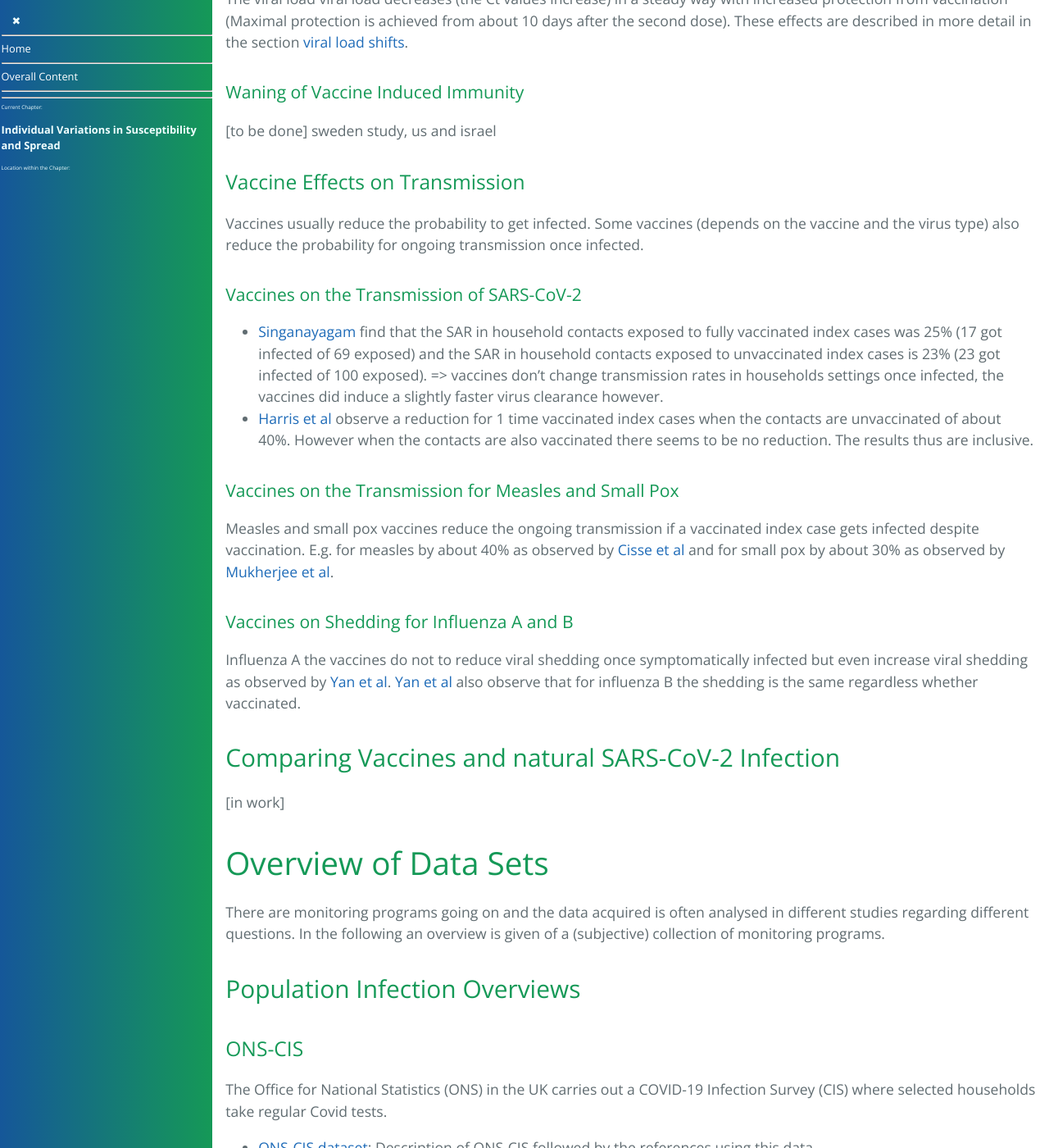
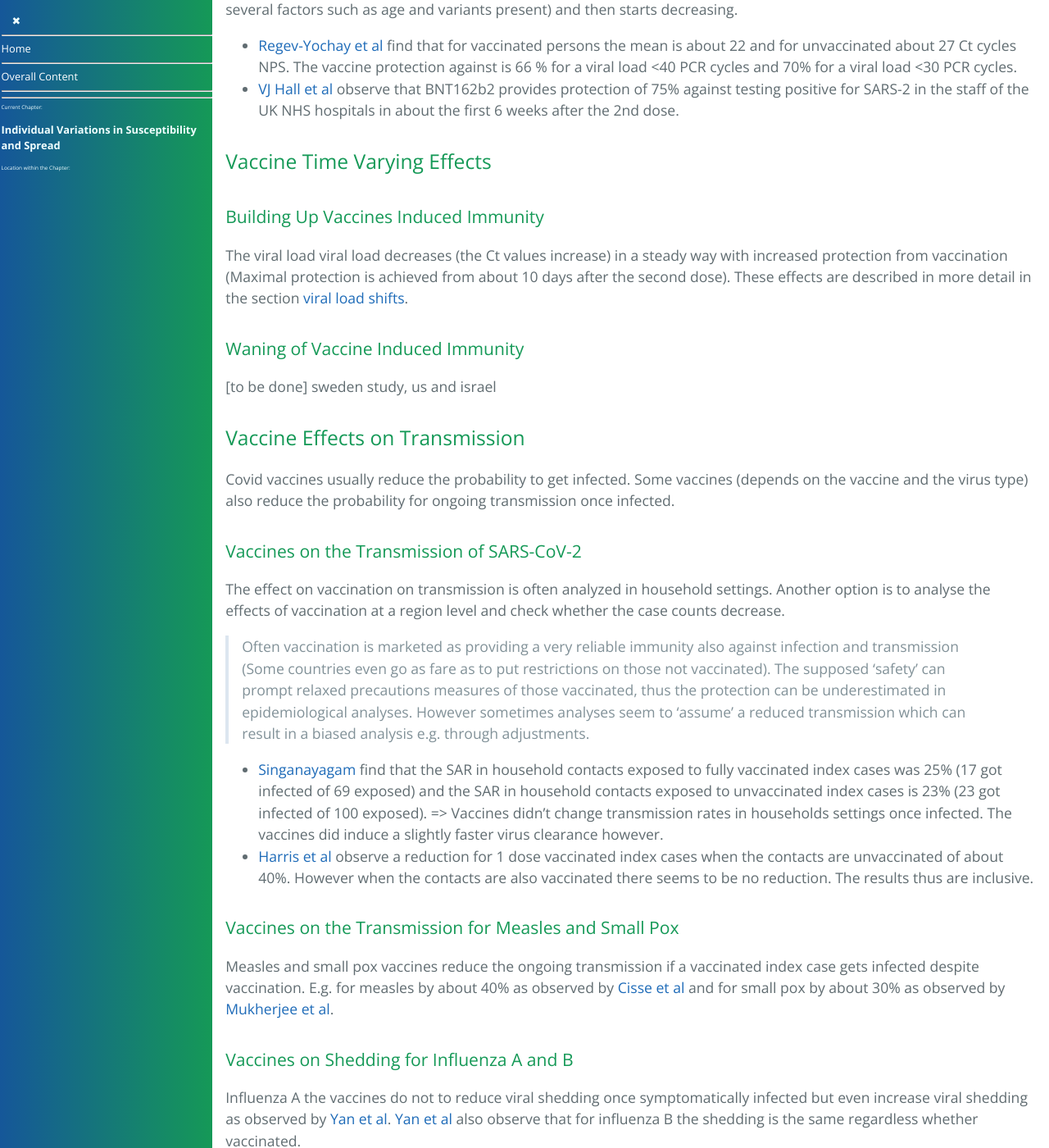
Before and after one commit to forestgrape/coronavirus, a Jekyll site: the page built from 5_epidemiological/individual_susceptibility_and_transmission.md, in a window 1280 px wide and 1400 px high, scrolled down 19494 px. Shown: the whole window at 82% size. Built offline with Jekyll 4.4.1, drawn with Linux system fonts in a browser that asks for light colours; our own code applies the rules of GitHub Pages for plain Markdown files; some of the changed text lies outside the part shown.

Commit message:
some notes on reinfection added

```diff
--- a/5_epidemiological/individual_susceptibility_and_transmission.md
+++ b/5_epidemiological/individual_susceptibility_and_transmission.md
@@ -371,8 +371,17 @@
 ## Effects of Acquired Immunity
 
 ### Effects of Natural Infection
+
+#### Reinfection in Hospital Cohort Studies
 * [Lumley et al](#summary-lumley-march-21) observe a protection of 85% against testing positive for staff in the Oxford Uni hospitals.
 * [VJ Hall et al](#summary-vj-hall-april-21) observe a protection of 85% against testing positive at NHS hospitals in the UK.
+
+#### Reinfection in Population Cohort Studies
+* [Chemaitelly et al](#summary-chemaitelly) find a protection of 92.3% (95% CI, 90.3 to 93.8) for the beta variant and a protection 97.6% (95% CI, 95.7 to 98.7) for the alpha variant in a case matched retrospective cohort study in Qatar.
+* [Hanson](#hansen) observe the following protection against reinfection in a national cohort study in Denmark:
+  * General population: 78·8% (95% CI 74·9–82·1)
+  * 65 years and older: 47·1% (95% CI 24·7–62·8).
+  * time (3–6 months of follow-up 79·3% [74·4–83·3], ≥7 months of follow-up 77·7% [70·9–82·9]
 
 ### Vaccine Induced Immunity
 
@@ -393,11 +402,16 @@
 sweden study, us and israel
 
 #### Vaccine Effects on Transmission
-Vaccines usually reduce the probability to get infected. Some vaccines (depends on the vaccine and the virus type) also reduce the probability for ongoing transmission once infected.
+Covid vaccines usually reduce the probability to get infected. Some vaccines (depends on the vaccine and the virus type) also reduce the probability for ongoing transmission once infected.
 
 ##### Vaccines on the Transmission of SARS-CoV-2
-* [Singanayagam](#singanayagam) find that the SAR in household contacts exposed to fully vaccinated index cases was 25% (17 got infected of 69 exposed) and the SAR in household contacts exposed to unvaccinated index cases is 23% (23 got infected of 100 exposed). => vaccines don't change transmission rates in households settings once infected, the vaccines did induce a slightly faster virus clearance however.
-* [Harris et al](#summary-harris) observe a reduction for 1 time vaccinated index cases when the contacts are unvaccinated of about 40%. However when the contacts are also vaccinated there seems to be no reduction. The results thus are inclusive.
+
+The effect on vaccination on transmission is often analyzed in household settings. Another option is to analyse the effects of vaccination at a region level and check whether the case counts decrease.
+
+> Often vaccination is marketed as providing a very reliable immunity also against infection and transmission (Some countries even go as fare as to put restrictions on those not vaccinated). The supposed 'safety' can prompt relaxed precautions measures of those vaccinated, thus the protection can be underestimated in epidemiological analyses. However sometimes analyses seem to 'assume' a reduced transmission which can result in a biased analysis e.g. through adjustments.
+
+* [Singanayagam](#singanayagam) find that the SAR in household contacts exposed to fully vaccinated index cases was 25% (17 got infected of 69 exposed) and the SAR in household contacts exposed to unvaccinated index cases is 23% (23 got infected of 100 exposed). => Vaccines didn't change transmission rates in households settings once infected. The vaccines did induce a slightly faster virus clearance however.
+* [Harris et al](#summary-harris) observe a reduction for 1 dose vaccinated index cases when the contacts are unvaccinated of about 40%. However when the contacts are also vaccinated there seems to be no reduction. The results thus are inclusive.
 
 ##### Vaccines on the Transmission for Measles and Small Pox
 Measles and small pox vaccines reduce the ongoing transmission if a vaccinated index case gets infected despite vaccination. E.g. for measles by about 40% as observed by [Cisse et al](#summary-cisse) and for small pox by about 30% as observed by [Mukherjee et al](#mukherjee).
@@ -408,10 +422,8 @@
 
 
 ### Comparing Vaccines and natural SARS-CoV-2 Infection
-[in work]
 
-
-
+* [Gazit et al](#summary-gazit) use analyse data from a health care provider in Israel. Personsn with natural infection and vaccination before 28.2.21 were included (vaccination was December trough February and natural infections occurred mostly in a wave August through October 2020 and in one in January trough February 2021). Case matching results in 46035 persons per group. Using this model, natural infection resulted in a about 6 times higher protection against  PCR positivity, about 7 higher protection against symptomatic infection and about 7 higher protection against hospitalization.
 
 
 
@@ -848,6 +860,7 @@
 
 ### Refs Contact Tracing
 
+
 #### Singanayagam
 Singanayagam, Anika et al Angie. (2021). Community transmission and viral load kinetics of the SARS-CoV-2 delta (B.1.617.2) variant in vaccinated and unvaccinated individuals in the UK: a prospective, longitudinal, cohort study. The Lancet Infectious Diseases. 10.1016/S1473-3099(21)00648-4.
 
@@ -867,10 +880,14 @@
 viral load decline (0·95 log copies per mL per day) than did unvaccinated individuals with pre-alpha (0·69), alpha (0·82), 10
 or delta (0·79) variant infections."
 
+
+
 #### Wilder-Smith
 Wilder-Smith, A. (2021). What is the vaccine effect on reducing transmission in the context of the SARS-CoV-2 delta variant?. The Lancet Infectious Diseases.
 
 Wilder-Smith comments on article by [Singanayagam et al](#singanayagam).
+
+
 
 #### Summary Adam
 *Clustering and superspreading potential of SARS-CoV-2 infections in Hong Kong*
@@ -902,6 +919,7 @@
 <https://doi.org/10.1016/j.ijid.2021.02.100>
 
 
+
 #### Summary Eyre
 The impact of SARS-CoV-2 vaccination on Alpha & Delta variant transmission
 David W Eyre, Donald Taylor, Mark Purver, David Chapman, Tom Fowler, Koen B Pouwels, A Sarah Walker, Tim EA Peto
@@ -913,6 +931,7 @@
 
 
 ### Refs Cohort Studies
+
 
 #### Reyes
 Torres Reyes,C.R.; Steinmann, E.; Timmesfeld, N.; Trampisch, H.-J.; Stein, J.; Schütte, C.; Skrygan, M.; Meyer, T.; Sakinc-Güler, T.; Schlottmann, R.; et al. Students in Dormitories Were Not Major Drivers of the Pandemic during Winter Term 2020/2021: A Cohort Study with RT-PCR and Antibody Surveillance in a German University City. COVID 2021,1,345–356. https://doi.org/10.3390/covid1010029
@@ -936,7 +956,6 @@
 * 65 years and older: 47·1% (95% CI 24·7–62·8).
 * male sex: 78·4% [72·1–83·2], female 79·1% [73·9–83·3])
 * time (3–6 months of follow-up 79·3% [74·4–83·3], ≥7 months of follow-up 77·7% [70·9–82·9]
-
 
 
 
@@ -962,6 +981,7 @@
 ##### Conclusions
 * "Our results indicate that superspreading events drive the transmission dynamics of SARS-CoV-2, suggesting that focused measures to reduce contacts of select individuals/social events could mitigate viral spread."
 * The global connectivity allows for massive introductions which suggests the importance of border controls. //The authors als conclude shelter-in-place restriction for halting viral spread but as of July 2021 it is known that shelter-in-place likely increases and not decreases the spread due to indoor aerosol transmissions.
+
 ##### Method Details
 * "We obtained RNA extracted from nasopharyngeal samples. Sequencing was performed based on the V3 Artic protocol (https://artic.network/ncov-2019)."
 * "Instead of assuming a given level of transmission heterogeneity for Israel, we instead performed phylodynamic inference for the SEIR model across a range of transmission heterogeneities. Specifically, the SEIR-type model implemented two classes of infectious individuals, corresponding to a highly infectious subset of individuals (Ih) and a less
@@ -990,6 +1010,7 @@
 
 
 ### References Transmission Heterogeneity
+
 #### Goyal
 Goyal, A., Reeves, D. B., Cardozo-Ojeda, E. F., Schiffer, J. T., & Mayer, B. T. (2021). Viral load and contact heterogeneity predict SARS-CoV-2 transmission and super-spreading events. eLife, 10, e63537. https://doi.org/10.7554/eLife.63537
 
@@ -1116,6 +1137,21 @@
 -> only 1 prev vaccinated and then natural infected; updates available??
 -->
 
+
+#### Summary Chemaitelly
+Chemaitelly H, Bertollini R, Abu-Raddad LJ. Efficacy of Natural Immunity against SARS-CoV-2 Reinfection with the Beta Variant. New England Journal of Medicine. 2021 Dec 15.
+
+> in work (22.12.)
+
+##### Methods
+* *Type:* Retrospective Cohort Study with case matching (matched on age, sex, and nationality, and only individuals *not* vaccinated were included)
+* *Setting:*
+  * positive cohort: PCR confirmed infection before 1.1.21 (alternate analysis by seropositivity)
+  * outcome: confirmed infection SARS-CoV-2 (re)infection during a wave with the alpha respectively with the beta variant.
+
+##### Results
+* "At 42 days of fol- low-up, the cumulative incidence was 0.27% (95% confidence interval [CI], 0.22 to 0.32) in the previous-infection cohort and 3.44% (95% CI, 3.27 to 3.61) in the antibody-negative cohort for the beta variant and 0.03% (95% CI, 0.02 to 0.06) and 1.35% (95% CI, 1.25 to 1.46), respectively, for the alpha variant."
+* "The efficacy of natural infection against reinfection, which was derived by comparing the incidence rate in both cohorts, was estimated at 92.3% (95% CI, 90.3 to 93.8) for the beta variant and at 97.6% (95% CI, 95.7 to 98.7) for the alpha variant."
 
 
 ### References Spread and Air Pollution
```
Also changed, not shown: other parts of 5_epidemiological/individual_susceptibility_and_transmission.md (+2 -1 lines).
